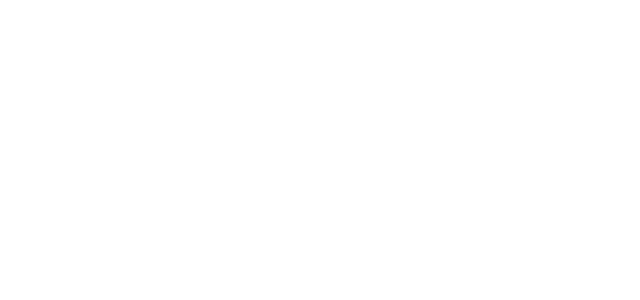
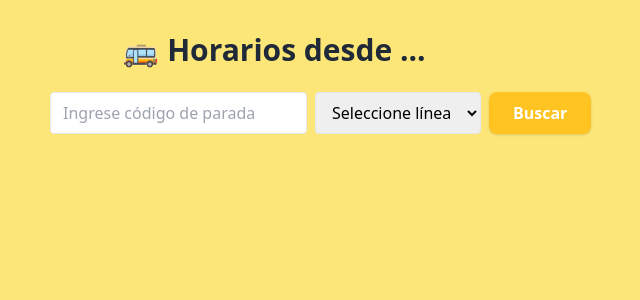
Before and after one commit to alanberns/bondi-app, a React (Vite) app: page /programados/parada in a window 1280 px wide. Before the commit this address had no page. Shown: the top 300 px of the page, without its empty margins (366-1006 px from the left). Built offline with nearby package versions, Linux system fonts and the light colour scheme.

Commit message:
horarios programados parada por codigo

```diff
--- a/src/App.jsx
+++ b/src/App.jsx
@@ -9,6 +9,7 @@ import HorariosLaPlata from './pages/programados/HorariosLaPlata';
 import HorariosLlegada from './pages/programados/HorariosLlegada';
 import HorariosPzaVE from './pages/programados/HorariosPzaVE';
 import HorariosPzaItalia from './pages/programados/HorariosPzaItalia';
+import HorariosParada from './pages/programados/HorariosParada';
 
 import HorariosRegistrados from './pages/registrados/HorariosRegistrados';
 import HorariosLaPlataReg from './pages/registrados/HorariosLaPlataReg';
@@ -41,6 +42,7 @@ const App = () => {
           <Route path="/programados/llegadaCasa" element={<HorariosLlegada />} />
           <Route path="/programados/plazave" element={<HorariosPzaVE />} />
           <Route path="/programados/italia" element={<HorariosPzaItalia />} />
+          <Route path="/programados/parada" element={<HorariosParada />} />
 
           <Route path="/registrados" element={<HorariosRegistrados />} />
           <Route path="/registrados/casa" element={<HorariosCasaReg />} />
--- a/src/pages/arribos/HorariosArribos.jsx
+++ b/src/pages/arribos/HorariosArribos.jsx
@@ -51,7 +51,7 @@ export default function HorariosArribos() {
         />
         <button
           onClick={handleEnviar}
-          className="bg-yellow-400 hover:bg-yellow-500 text-white px-4 py-2 rounded"
+          className="bg-[#FFC421] hover:bg-[#FFD95E] text-white font-semibold py-2 px-6 rounded-lg shadow flex items-center gap-2 transition duration-300"
         >
           Enviar
         </button>
--- /dev/null
+++ b/src/pages/programados/HorariosParada.jsx
@@ -0,0 +1,124 @@
+import { useState } from "react";
+import BotonesDescarga from "../../components/BotonesDescarga";
+import Loading from "../../components/Loading";
+import FiltrosHoraOrden from "../../components/FiltrosHoraOrden";
+import FiltroRamal from "../../components/FiltroRamal";
+import ListaHorarios from "../../components/ListaHorarios";
+import BotonesNavegacion from "../../components/BotonesNavegacion";
+import { useHorariosApi } from "../../hooks/useHorariosApi";
+import { dentroDelRango } from "../../utils/filtros";
+import CantidadServicios from "../../components/CantidadServicios";
+import GraficoTiempoPromedio from "../../components/graficos/GraficoTiempoPromedio";
+
+export default function HorariosParada() {
+  const [idParada, setIdParada] = useState("");
+  const [idLinea, setidLinea] = useState("");
+  const [url, setUrl] = useState(null);
+
+  const { horarios, loading, seleccionados, setSeleccionados } =
+    useHorariosApi(url);
+
+  const [desde, setDesde] = useState("00:00");
+  const [hasta, setHasta] = useState("23:59");
+  const [orden, setOrden] = useState("hora");
+  const [mostrarFiltro, setMostrarFiltro] = useState(true);
+
+  const toggleNombre = (nombre) => {
+    setSeleccionados((prev) =>
+      prev.includes(nombre)
+        ? prev.filter((n) => n !== nombre)
+        : [...prev, nombre]
+    );
+  };
+
+  const toggleFiltro = () => setMostrarFiltro((prev) => !prev);
+
+  const horariosFiltrados = horarios
+    .filter(
+      (h) =>
+        seleccionados.includes(h.Nombre) &&
+        dentroDelRango(h.Hora, desde, hasta)
+    )
+    .sort((a, b) => {
+      if (orden === "hora") return a.Hora.localeCompare(b.Hora);
+      return a.Nombre.localeCompare(b.Nombre);
+    });
+
+  const handleBuscar = () => {
+    if (idParada.trim() !== "" && idLinea.trim() !== "") {
+      setUrl(
+        `https://back-api-bondi.vercel.app/api/parada?idParada=${idParada}&idLinea=${idLinea}`
+      );
+    }
+  };
+
+  if (loading) return <Loading mensaje="Cargando horarios..." />;
+
+  return (
+    <div className="min-h-screen bg-[#FCE677]">
+      <div className="max-w-4xl mx-auto p-8">
+        <h1 className="text-3xl font-bold text-gray-800 mb-6 text-center">
+          🚌 Horarios desde {idParada || "..."}
+        </h1>
+
+        <div className="flex gap-2 mb-6 w-full max-w-md mx-auto">
+          <input
+            type="text"
+            placeholder="Ingrese código de parada"
+            value={idParada}
+            onChange={(e) => setIdParada(e.target.value)}
+            className="flex-1 border rounded px-3 py-2"
+          />
+
+          <select
+            value={idLinea}
+            onChange={(e) => setidLinea(e.target.value)}
+            className="flex-1 border rounded px-3 py-2"
+          >
+            <option value="">Seleccione línea</option>
+            <option value="281">273</option>
+            <option value="290">273 TOP</option>
+            <option value="1028">338</option>
+            <option value="282">418</option>
+          </select>
+
+          <button
+            onClick={handleBuscar}
+            className="bg-[#FFC421] hover:bg-[#FFD95E] text-white font-semibold py-2 px-6 rounded-lg shadow flex items-center gap-2 transition duration-300"
+          >
+            Buscar
+          </button>
+        </div>
+
+        {url && (
+          <>
+            <BotonesNavegacion rutaAtras="/programados" />
+
+            <FiltrosHoraOrden
+              desde={desde}
+              hasta={hasta}
+              orden={orden}
+              setDesde={setDesde}
+              setHasta={setHasta}
+              setOrden={setOrden}
+            />
+
+            <FiltroRamal
+              horarios={horarios}
+              seleccionados={seleccionados}
+              setSeleccionados={setSeleccionados}
+              mostrarFiltro={mostrarFiltro}
+              toggleFiltro={toggleFiltro}
+              toggleNombre={toggleNombre}
+            />
+
+            <BotonesDescarga horarios={horariosFiltrados} nombre="PzaItalia" />
+            <CantidadServicios servicios={horariosFiltrados} />
+            <ListaHorarios horarios={horariosFiltrados} />
+            <GraficoTiempoPromedio servicios={horariosFiltrados} />
+          </>
+        )}
+      </div>
+    </div>
+  );
+}
--- a/src/pages/programados/HorariosProgramados.jsx
+++ b/src/pages/programados/HorariosProgramados.jsx
@@ -5,6 +5,7 @@ import {
   FaFlagCheckered,
   FaCity,
   FaTree,
+  FaSearch,
 } from 'react-icons/fa';
 import { useNavigate } from 'react-router-dom';
 
@@ -37,6 +38,11 @@ export default function HorariosProgramados() {
       icon: <FaCity className="text-4xl mb-2 text-white" />,
       path: '/programados/italia',
     },
+    {
+      label: 'Buscar parada',
+      icon: <FaSearch className="text-4xl mb-2 text-white" />,
+      path: '/programados/parada',
+    },
   ];
 
   return (
```
